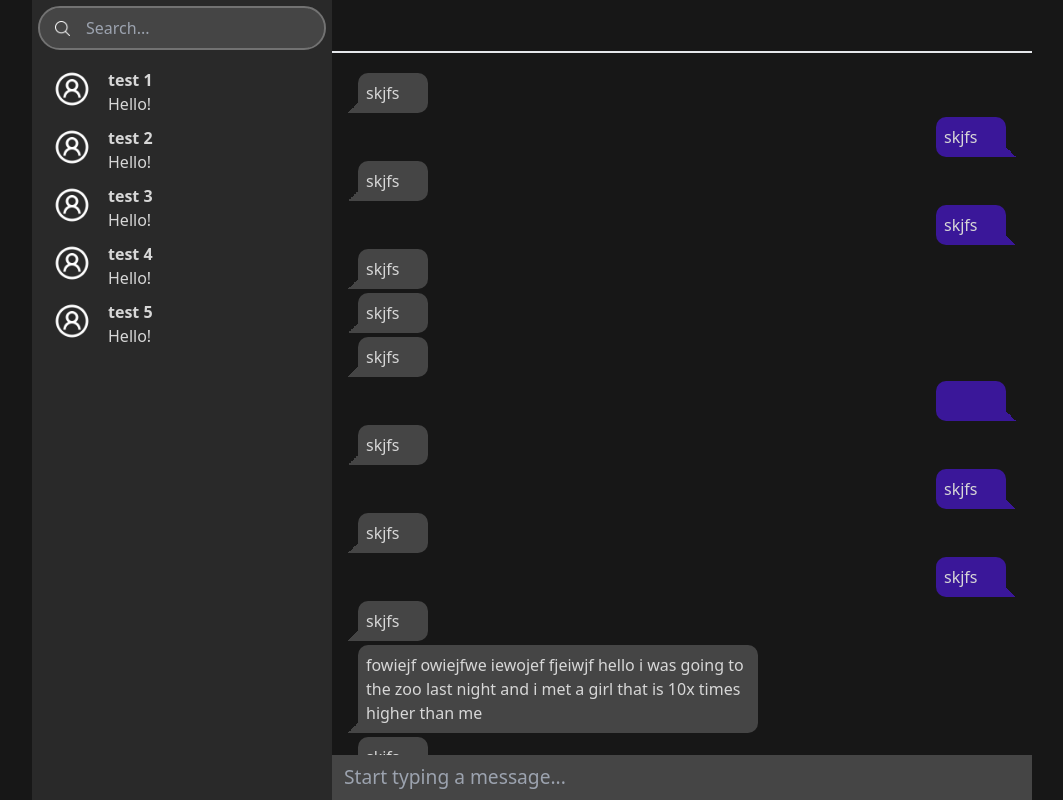
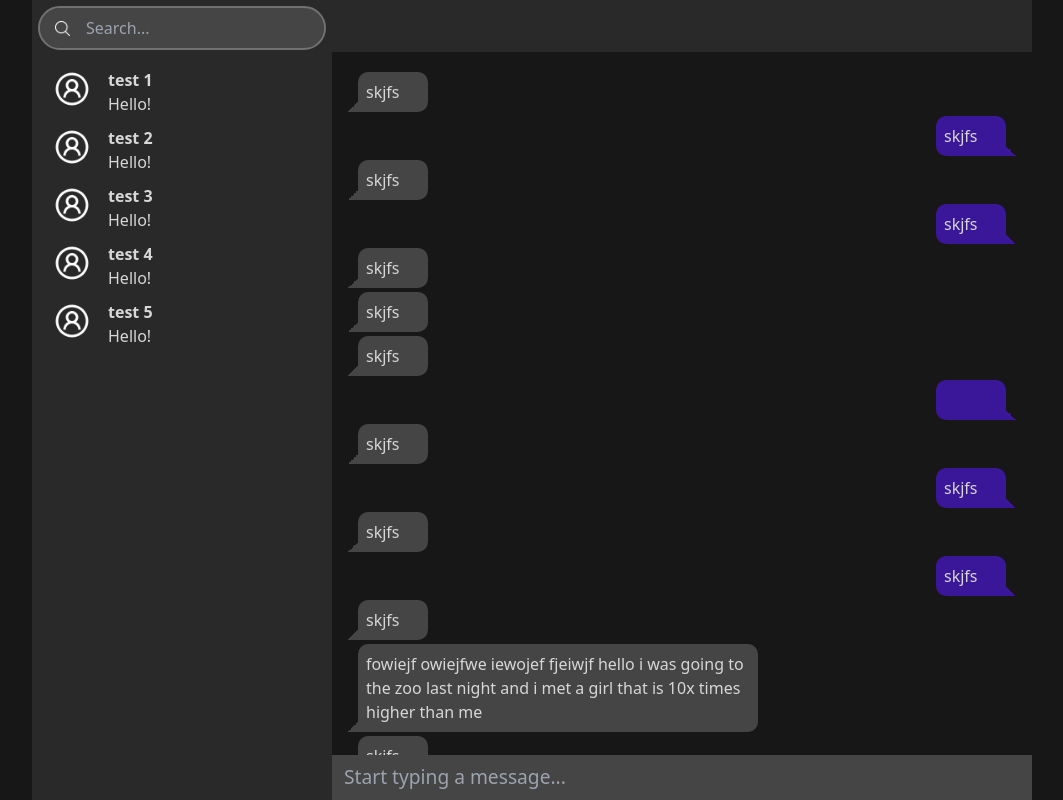
Before and after one commit to udborets/chat-app, a Next.js app in the folder client/: page /chat in a window 1280 px wide. Shown: the whole page, without its empty margins (108-1171 px from the left). Built offline with nearby package versions, Linux system fonts and the light colour scheme.

Commit message:
change top bar bg color

```diff
--- a/client/features/Chat/TopBar/TopBar.tsx
+++ b/client/features/Chat/TopBar/TopBar.tsx
@@ -6,7 +6,7 @@ import menuIconWhite from './assets/menuIconWhite.png';
 
 const TopBar = observer(() => {
   return (
-    <div className="w-full h-[60px] min-h-[40px] flex border-b-2 px-4 items-center">
+    <div className="w-full h-[60px] min-h-[40px] flex chats-bg px-4 items-center">
       <button
         onClick={() => chatBarState.toggleIsActive()}
         className="pc:hidden h-fit w-fit p-3">
```
